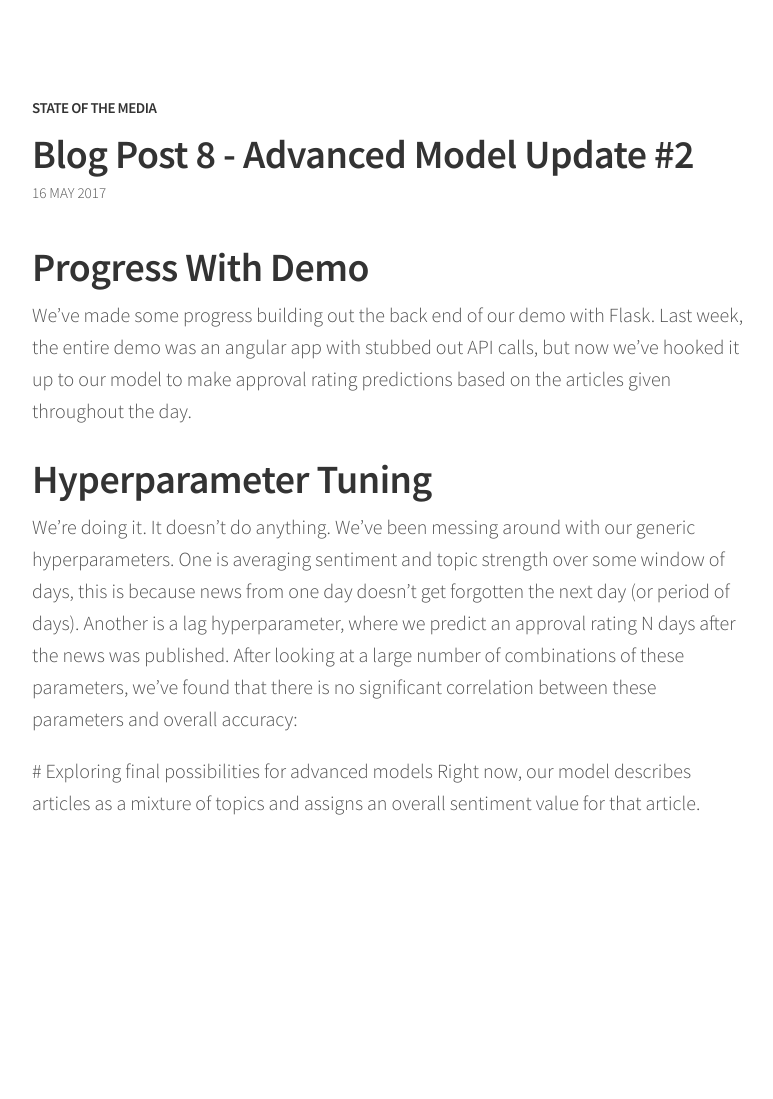
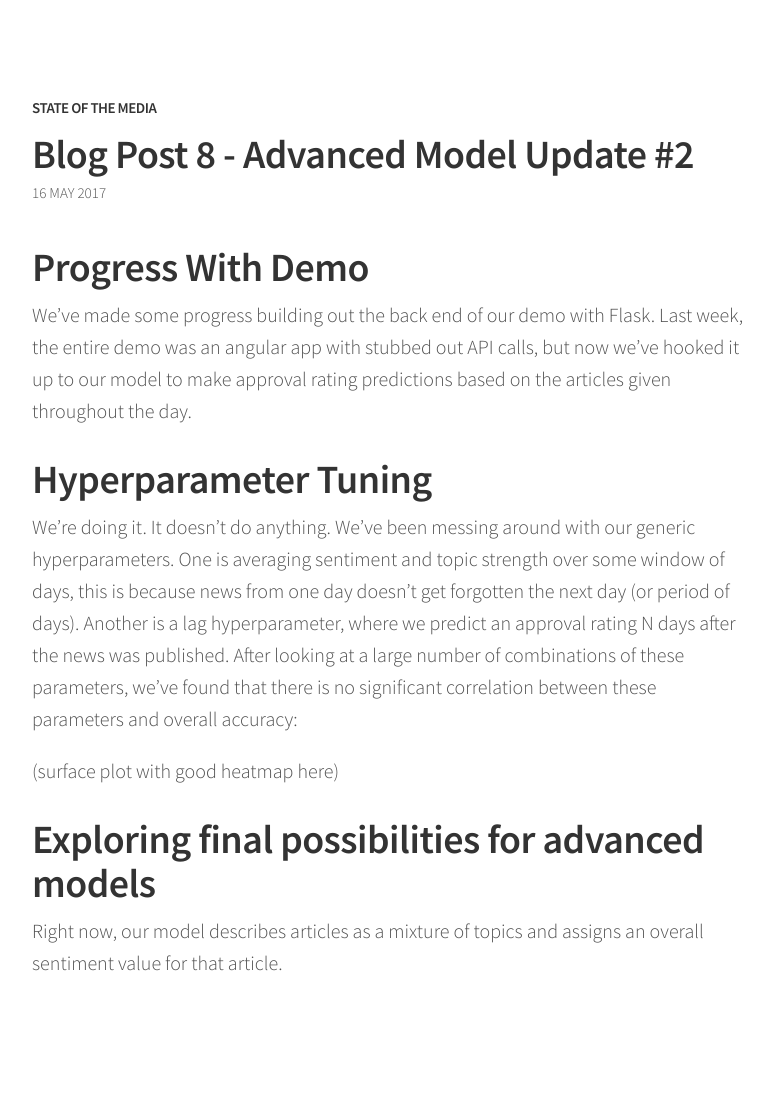
Before and after one commit to ASethi77/StateOfTheMedia, a Jekyll site: the page built from docs/_posts/2017-05-16-blog-post-eight.markdown, in a window 1280 px wide. Shown: the whole page, without its empty margins (248-1021 px from the left). Built offline with Jekyll 4.4.1, drawn with Linux system fonts in a browser that asks for light colours; before the commit the page ends 919 px from its top, so only the background shows below that.

Commit message:
Fixed formatting

```diff
--- a/docs/_posts/2017-05-16-blog-post-eight.markdown
+++ b/docs/_posts/2017-05-16-blog-post-eight.markdown
@@ -12,7 +12,7 @@ We’ve made some progress building out the back end of our demo with Flask. Las
 # Hyperparameter Tuning
 We’re doing it. It doesn’t do anything. We’ve been messing around with our generic hyperparameters. One is averaging sentiment and topic strength over some window of days, this is because news from one day doesn’t get forgotten the next day (or period of days). Another is a lag hyperparameter, where we predict an approval rating N days after the news was published. After looking at a large number of combinations of these parameters, we’ve found that there is no significant correlation between these parameters and overall accuracy:
 
-<surface plot with good heatmap here>
+(surface plot with good heatmap here)
 
 # Exploring final possibilities for advanced models
 Right now, our model describes articles as a mixture of topics and assigns an overall sentiment value for that article.
```
